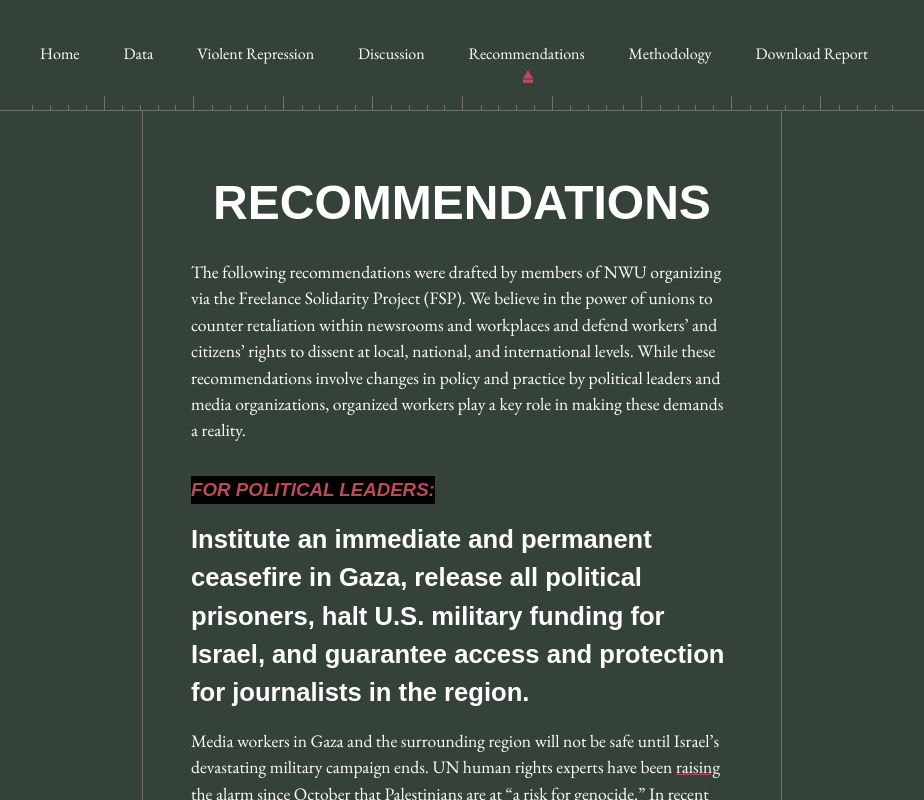
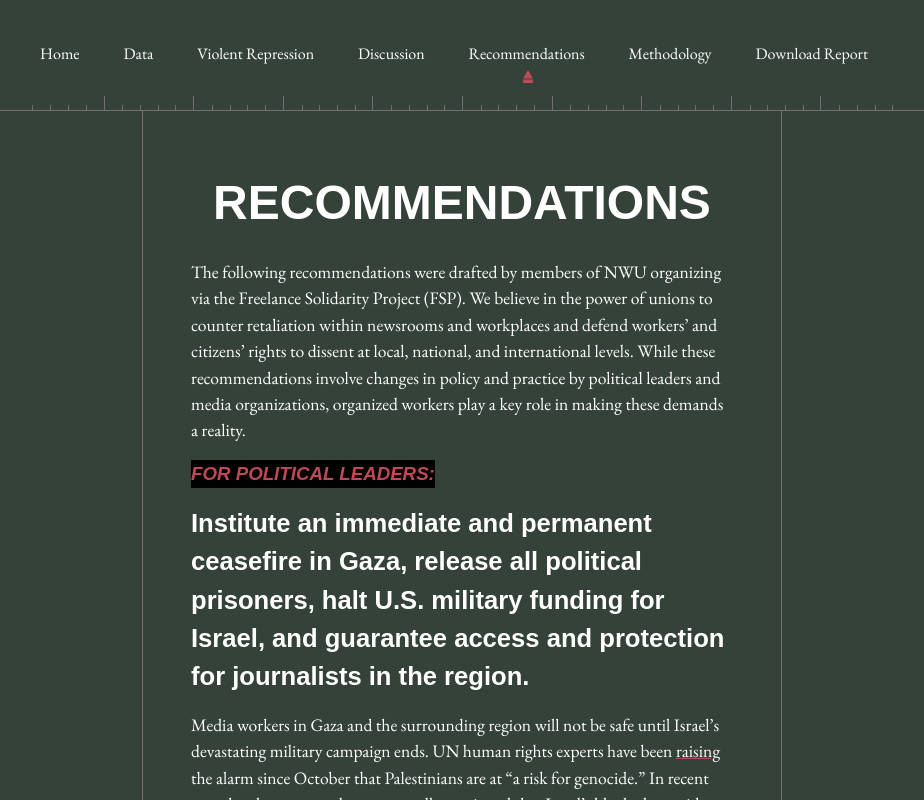
Before and after one commit to ellatenar/red-lines, a Next.js app: page /recommendations in a window 1280 px wide. Shown: the top 800 px of the page, without its empty margins (178-1102 px from the left). Built offline with nearby package versions, Linux system fonts and the light colour scheme; no server answers; a web font is replaced by a local one.

Commit message:
spacing spacing one more time

```diff
--- a/app/globals.css
+++ b/app/globals.css
@@ -58,7 +58,7 @@ h3 {
   background-color: var(--color-black);
   /* border-bottom: 1px solid var(--color-red); */
   width: fit-content;
-  margin: 2rem 0 1rem;
+  margin: 1rem 0;
 }
 
 a,
```
Also changed, not shown: app/recommendations/page.tsx (+4 -4 lines).
